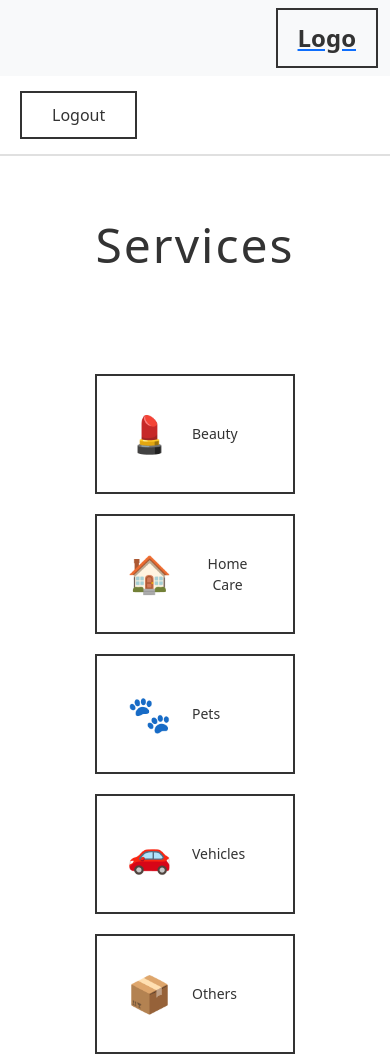
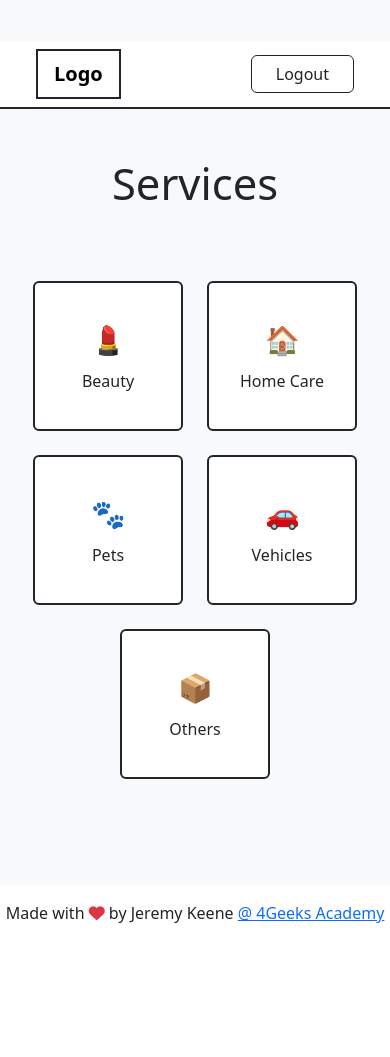
Before and after one commit to Seeker90/Maimi-pt84-Capstone, a React app: page /services in a window 390 px wide. Shown: the top 1057 px of the page. After the commit the page ends 957 px from the top, so only its background shows below. Built offline with nearby package versions, Linux system fonts and the light colour scheme; no server answers.

Commit message:
feature-4: Edited to add more bootstrap and less CSS has basic outline of page.

```diff
--- a/src/front/components/Navbar.jsx
+++ b/src/front/components/Navbar.jsx
@@ -10,9 +10,7 @@ export const Navbar = () => {
 				</Link>
 				<div className="ml-auto">
 					<Link to="/landing">
-						<div className="logo">
-          					<span>Logo</span>
-        				</div>
+
 					</Link>
 				</div>
 			</div>
--- a/src/front/pages/Services.css
+++ b/src/front/pages/Services.css
@@ -1,140 +1,10 @@
-.services {
-  min-height: 100vh;
-  background-color: #f5f5f5;
-}
-
-.services-header {
-  display: flex;
-  justify-content: space-between;
-  align-items: center;
-  padding: 20px 40px;
-  background-color: white;
-  border-bottom: 2px solid #e0e0e0;
-}
-
-.logo {
-  font-size: 24px;
-  font-weight: bold;
-  color: #333;
-  padding: 10px 20px;
-  border: 2px solid #333;
-}
-
-.logout-btn {
-  padding: 10px 30px;
-  background-color: white;
-  color: #333;
-  border: 2px solid #333;
-  font-size: 16px;
-  cursor: pointer;
+/* Custom hover effects for category cards */
+.category-card {
   transition: all 0.3s ease;
-}
-
-.logout-btn:hover {
-  background-color: #333;
-  color: white;
-}
-
-.services-content {
-  padding: 60px 40px;
-  max-width: 1200px;
-  margin: 0 auto;
-}
-
-.services-title {
-  text-align: center;
-  font-size: 64px;
-  font-weight: 300;
-  color: #333;
-  margin-bottom: 80px;
-  letter-spacing: 2px;
-}
-
-.services-categories {
-  display: flex;
-  justify-content: center;
-  gap: 40px;
-  flex-wrap: wrap;
-  padding: 40px 0;
-}
-
-.category-card {
-  width: 150px;
-  height: 150px;
-  background-color: white;
-  border: 2px solid #333;
-  display: flex;
-  flex-direction: column;
-  justify-content: center;
-  align-items: center;
-  cursor: pointer;
-  transition: all 0.3s ease;
-  position: relative;
 }
 
 .category-card:hover {
   transform: translateY(-5px);
   box-shadow: 0 5px 15px rgba(0, 0, 0, 0.1);
-  background-color: #f9f9f9;
+  background-color: #f8f9fa;
 }
-
-.category-icon {
-  font-size: 48px;
-  margin-bottom: 10px;
-}
-
-.category-name {
-  font-size: 16px;
-  font-weight: 500;
-  color: #333;
-  margin: 0;
-  text-align: center;
-}
-
-@media (max-width: 768px) {
-  .services-header {
-    padding: 15px 20px;
-  }
-
-  .services-title {
-    font-size: 48px;
-    margin-bottom: 60px;
-  }
-
-  .services-categories {
-    gap: 20px;
-  }
-
-  .category-card {
-    width: 120px;
-    height: 120px;
-  }
-
-  .category-icon {
-    font-size: 36px;
-  }
-
-  .category-name {
-    font-size: 14px;
-  }
-}
-
-@media (max-width: 480px) {
-  .services-categories {
-    flex-direction: column;
-    align-items: center;
-  }
-
-  .category-card {
-    width: 200px;
-    height: 120px;
-    flex-direction: row;
-    justify-content: flex-start;
-    padding: 0 30px;
-    gap: 20px;
-  }
-
-  .category-icon {
-    margin-bottom: 0;
-  }
-}
--- a/src/front/pages/Services.jsx
+++ b/src/front/pages/Services.jsx
@@ -22,25 +22,39 @@ export const Services = () => {
   };
 
   return (
-    <div className="services-page">
-      <header className="services-header">
-        <button className="logout-btn" onClick={handleLogout}>
-          Logout
-        </button>
-      </header>
+    <div className="min-vh-100 bg-light">
+      {/* Header */}
+      <nav className="navbar navbar-light bg-white border-bottom border-dark border-2 px-4">
+        <div className="container-fluid">
+          <span className="navbar-brand border border-dark border-2 px-3 py-2 fw-bold">
+            Logo
+          </span>
+          <button
+            className="btn btn-outline-dark px-4"
+            onClick={handleLogout}
+          >
+            Logout
+          </button>
+        </div>
+      </nav>
 
-      <main className="services-content">
-        <h1 className="services-title">Services</h1>
+      {/* Main Content */}
+      <main className="container py-5">
+        <h1 className="text-center display-1 fw-light mb-5">Services</h1>
 
-        <div className="services-categories">
+        <div className="row justify-content-center g-4 py-4">
           {serviceCategories.map((category) => (
-            <div
-              key={category.id}
-              className="category-card"
-              onClick={() => handleCategoryClick(category.id)}
-            >
-              <div className="category-icon">{category.icon}</div>
-              <p className="category-name">{category.name}</p>
+            <div key={category.id} className="col-auto">
+              <div
+                className="card category-card border-dark border-2 text-center"
+                onClick={() => handleCategoryClick(category.id)}
+                style={{ width: '150px', height: '150px', cursor: 'pointer' }}
+              >
+                <div className="card-body d-flex flex-column justify-content-center align-items-center">
+                  <div className="fs-1 mb-2">{category.icon}</div>
+                  <p className="card-text fw-medium mb-0">{category.name}</p>
+                </div>
+              </div>
             </div>
           ))}
         </div>
```
